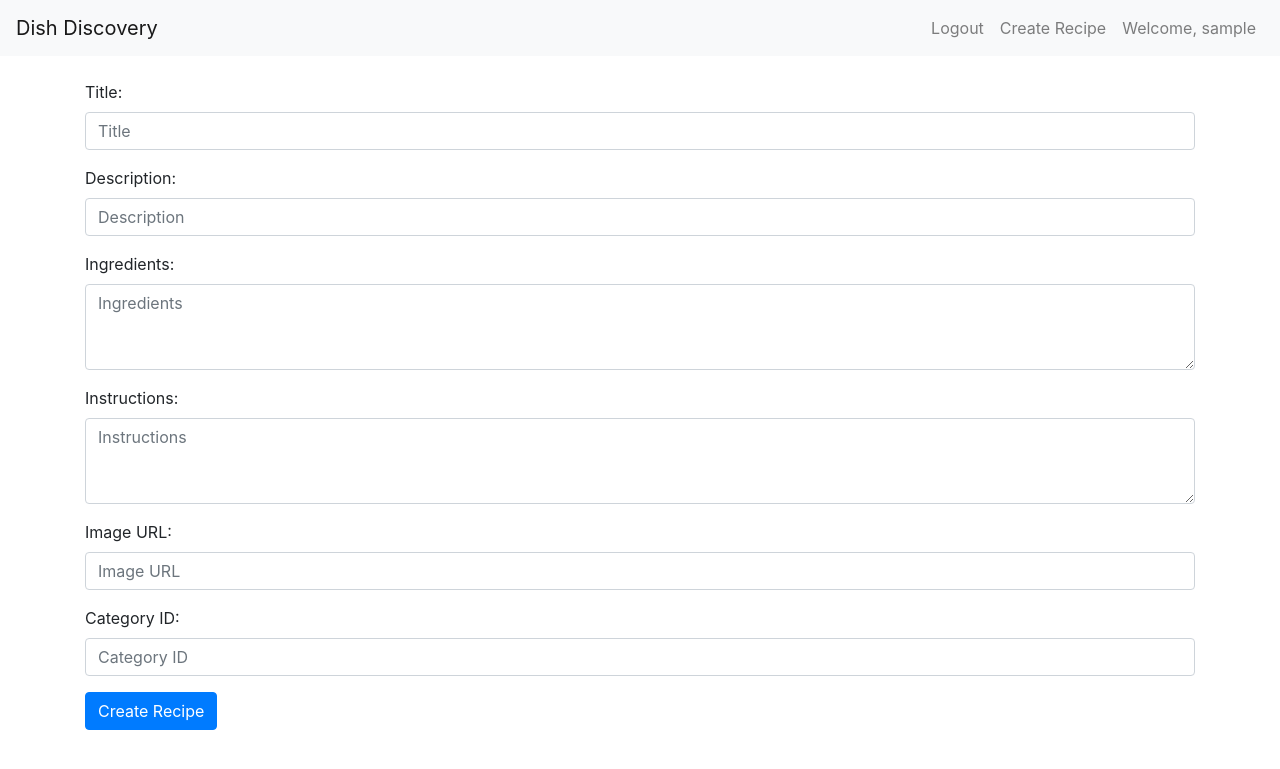
After one commit to stanly08/dish-discovery, a Flask app: page /create_recipe_page in a window 1280 px wide. The commit adds this page. Shown: the top 769 px of the page. Run offline with Flask 3, Linux system fonts and the light colour scheme; the visitor is signed in with stand-in values (Sample User, id 1); some libraries are stand-ins or nearby versions.

Commit message:
made some major changes

```diff
--- a/app/routes/home.py
+++ b/app/routes/home.py
@@ -3,7 +3,7 @@ This is the login route for the application."""
 from flask import render_template, redirect, url_for, flash
 from flask_login import login_user, logout_user, current_user, login_required
 from app import db, login_manager
-from app.models.user import User
+from app.models import User, Recipe
 from app.forms.login import LoginForm, RegistrationForm
 from flask import Blueprint
 from werkzeug.security import check_password_hash
@@ -48,7 +48,9 @@ def logout():
 
 @home_bp.route('/')
 def index():
-    return render_template('index.html')
+    """Home Page"""
+    recipes = Recipe.query.order_by(Recipe.created_at.desc()).limit(6).all()
+    return render_template('index.html', recipes=recipes)
 
 @home_bp.route('/register', methods=['GET', 'POST'])
 def register():
--- /dev/null
+++ b/app/routes/recipe.py
@@ -0,0 +1,78 @@
+"""
+This is the file for the recipe routes
+"""
+from flask import Blueprint, request, jsonify, render_template
+from flask_login import login_required, current_user
+from app.models.recipe import Recipe
+from app import db
+
+recipe_bp = Blueprint('recipe', __name__)
+
+@recipe_bp.route('/new_recipe', methods=['POST'])
+@login_required
+def create_recipe():
+    """
+    This function creates a recipe
+    """
+    print("function call")
+    try:
+        data = request.get_json()
+        print("data requested")
+        image_url = data.get('image_url', None)
+        category_id = data.get('category_id', None)
+        print(image_url)
+        print(category_id)
+        recipe = Recipe(title=data['title'],
+                        description=data['description'],
+                        ingredients=data['ingredients'],
+                        instructions=data['instructions'],
+                        image_url=image_url,
+                        user_id=current_user.id,
+                        category_id=category_id)
+        print(recipe.title)
+        db.session.add(recipe)
+        db.session.commit()
+        return jsonify(recipe.to_dict()), 201
+
+    except Exception as e:
+        db.session.rollback()
+        return jsonify({'error': str(e)}), 500
+
+
+@recipe_bp.route('/create_recipe_page')
+@login_required
+def create_recipe_page():
+    """
+    This function renders the HTML template for creating a new recipe
+    """
+    return render_template('create_recipe.html')
+
+
+@recipe_bp.route('/allrecipes', methods=['GET'])
+def get_recipes():
+    """
+    This function returns all recipes
+    """
+    recipes = Recipe.query.all()
+    return jsonify([recipe.to_dict() for recipe in recipes])
+
+@recipe_bp.route('/recipe/<int:recipe_id>', methods=['GET'])
+def get_recipe(recipe_id):
+    """
+    This function returns a single recipe by its id
+    """
+    recipe = Recipe.query.get(recipe_id)
+    if not recipe:
+        return jsonify({'error': 'Recipe Not Found'})
+
+    user = recipe.user.to_dict() if recipe.user else None
+    category = recipe.category.to_dict() if recipe.category else None
+    comments = [comment.to_dict() for comment in recipe.comments]
+
+    """constructing the json response"""
+    recipe_dict = recipe.to_dict()
+    recipe_dict['user'] = user
+    recipe_dict['category'] = category
+    recipe_dict['comments'] = comments
+
+    return jsonify(recipe_dict)
--- a/app/templates/base.html
+++ b/app/templates/base.html
@@ -25,6 +25,9 @@
           {% if current_user.is_authenticated %}
           <li class="nav-item">
             <a class="nav-link" href="{{ url_for('home.logout') }}">Logout</a>
+          </li>
+          <li class="nav-item">
+            <a class="nav-link" href="{{ url_for('recipe.create_recipe_page') }}">Create Recipe</a>
           </li>
           <li class="nav-item">
             <a class="nav-link" href="#">Welcome, {{ current_user.username }}</a>
--- /dev/null
+++ b/app/templates/create_recipe.html
@@ -0,0 +1,61 @@
+<!-- create_recipe.html -->
+{% extends "base.html" %} {% block title %}Create Recipe - Dish Discovery{% endblock %} {% block content %}
+<form id="recipeForm" action="/new_recipe" method="POST">
+  <div class="mb-3">
+    <label for="title" class="form-label">Title:</label>
+    <input type="text" class="form-control" id="title" name="title" placeholder="Title" required />
+  </div>
+  <div class="mb-3">
+    <label for="description" class="form-label">Description:</label>
+    <input type="text" class="form-control" id="description" name="description" placeholder="Description" required />
+  </div>
+  <div class="mb-3">
+    <label for="ingredients" class="form-label">Ingredients:</label>
+    <textarea class="form-control" id="ingredients" name="ingredients" placeholder="Ingredients" rows="3" required></textarea>
+  </div>
+  <div class="mb-3">
+    <label for="instructions" class="form-label">Instructions:</label>
+    <textarea class="form-control" id="instructions" name="instructions" placeholder="Instructions" rows="3" required></textarea>
+  </div>
+  <div class="mb-3">
+    <label for="image_url" class="form-label">Image URL:</label>
+    <input type="text" class="form-control" id="image_url" name="image_url" placeholder="Image URL" />
+  </div>
+  <div class="mb-3">
+    <label for="category_id" class="form-label">Category ID:</label>
+    <input type="text" class="form-control" id="category_id" name="category_id" placeholder="Category ID" />
+  </div>
+  <button type="submit" class="btn btn-primary">Create Recipe</button>
+</form>
+
+<script>
+  document.getElementById("recipeForm").addEventListener("submit", function (event) {
+    event.preventDefault(); // Prevent default form submission
+
+    // Get form data
+    const formData = new FormData(this);
+
+    // Convert form data to JSON
+    const jsonData = {};
+    formData.forEach((value, key) => {
+      jsonData[key] = value;
+    });
+
+    // Send JSON data to server
+    fetch("/new_recipe", {
+      method: "POST",
+      headers: {
+        "Content-Type": "application/json",
+      },
+      body: JSON.stringify(jsonData),
+    })
+      .then((response) => {
+        // Handle response
+      })
+      .catch((error) => {
+        console.error("Error:", error);
+      });
+  });
+</script>
+
+{% endblock %}
```
Also changed, not shown: app/__init__.py (+12 -0 lines), app/models/category.py (+33 -0 lines), app/models/comment.py (+9 -0 lines), app/models/recipe.py (+26 -2 lines), app/models/role.py (+16 -0 lines), app/models/savedrecipe.py (+10 -0 lines), app/models/user.py (+8 -0 lines), app/templates/index.html (+19 -0 lines).
